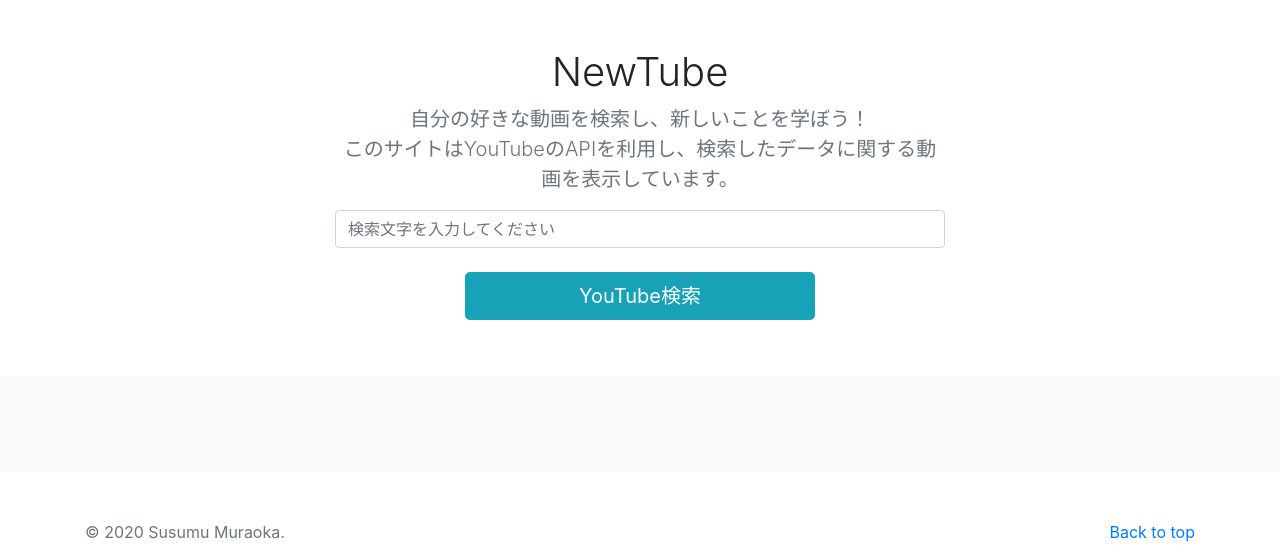
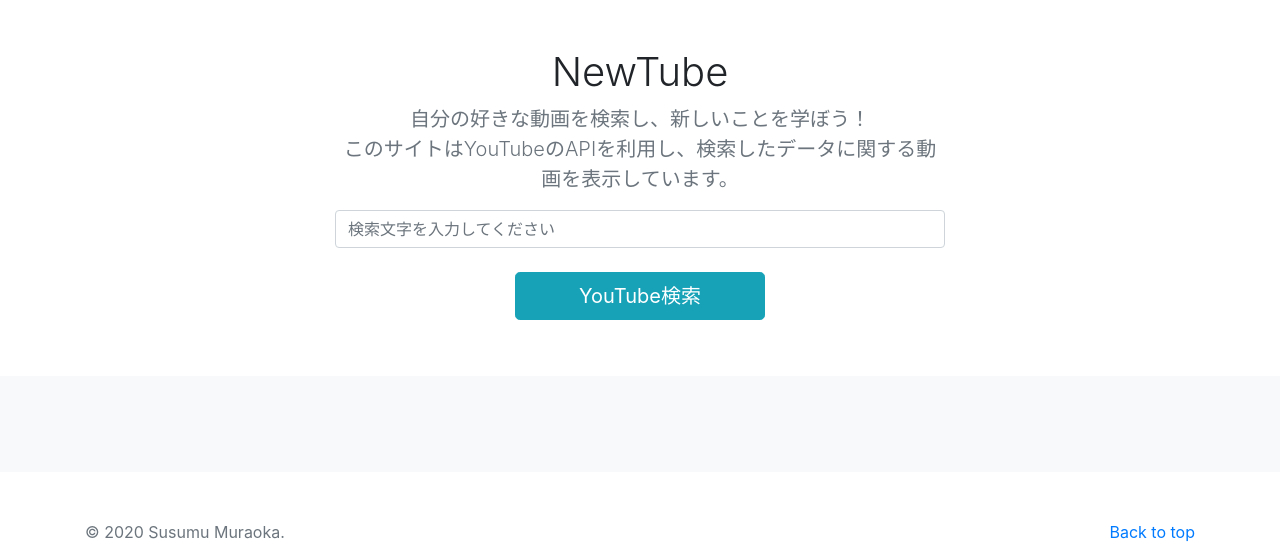
Before and after one commit to sumura80/youtube_search_api, a Django app: page / in a window 1280 px wide. Shown: the part 56-616 px from the top of the page. Run offline with Django 3.2, Linux system fonts and the light colour scheme; some libraries are stand-ins or nearby versions.

Commit message:
changed width size of in submit button

```diff
--- a/search/templates/search/index.html
+++ b/search/templates/search/index.html
@@ -71,7 +71,7 @@
           <div class="form-group">
             <input type="text" class="form-control" name='search' placeholder="検索文字を入力してください">
           </div>
-        <button href="#" type='submit' class="btn btn-info btn-lg my-2" style="width: 350px;">YouTube検索</button>
+        <button href="#" type='submit' class="btn btn-info btn-lg my-2" style="width: 250px;">YouTube検索</button>
       </form>
     </div>
   </section>
```
